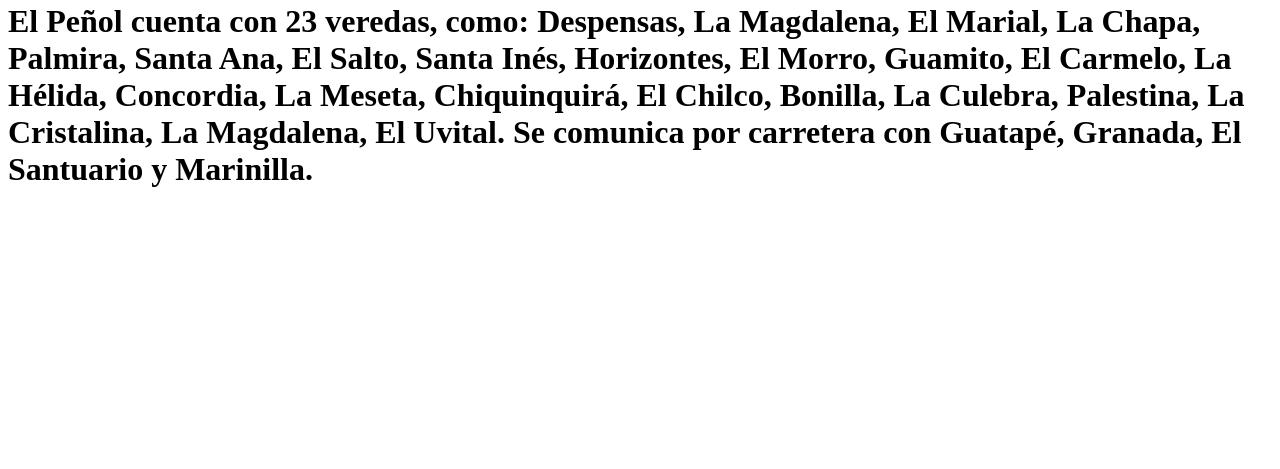
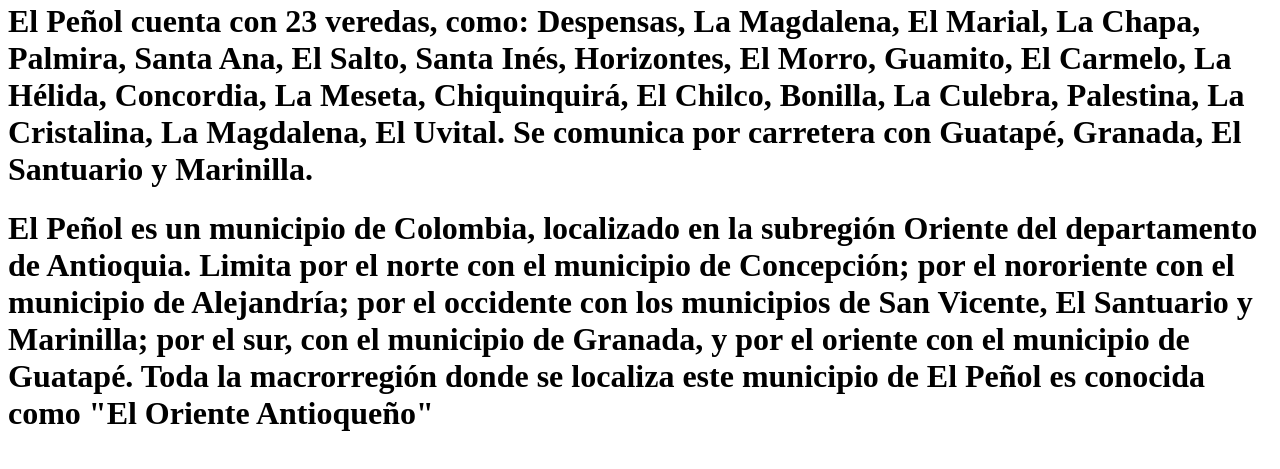
Before and after one commit to ashlem07/clase-jueves-parcial, a plain HTML site: page index.html in a window 1280 px wide. Shown: the part 327-796 px from the top of the page. Drawn offline with Linux system fonts and the light colour scheme.

Commit message:
localidad

```diff
--- a/index.html
+++ b/index.html
@@ -9,5 +9,6 @@
     <h1>El peñól</h1>
     <img src="https://estaticos.elcolombiano.com/documents/10157/0/858x565/39c0/780d565/none/11101/EKHB/image_content_34404638_20191011152804.jpg" width="300">
     <h1>El Peñol cuenta con 23 veredas, como: Despensas, La Magdalena, El Marial, La Chapa, Palmira, Santa Ana, El Salto, Santa Inés, Horizontes, El Morro, Guamito, El Carmelo, La Hélida, Concordia, La Meseta, Chiquinquirá, El Chilco, Bonilla, La Culebra, Palestina, La Cristalina, La Magdalena, El Uvital. Se comunica por carretera con Guatapé, Granada, El Santuario y Marinilla.</h1>
+    <h1>El Peñol es un municipio de Colombia, localizado en la subregión Oriente del departamento de Antioquia. Limita por el norte con el municipio de Concepción; por el nororiente con el municipio de Alejandría; por el occidente con los municipios de San Vicente, El Santuario y Marinilla; por el sur, con el municipio de Granada, y por el oriente con el municipio de Guatapé. Toda la macrorregión donde se localiza este municipio de El Peñol es conocida como "El Oriente Antioqueño"</h1>
 </body>
 </html>
```
